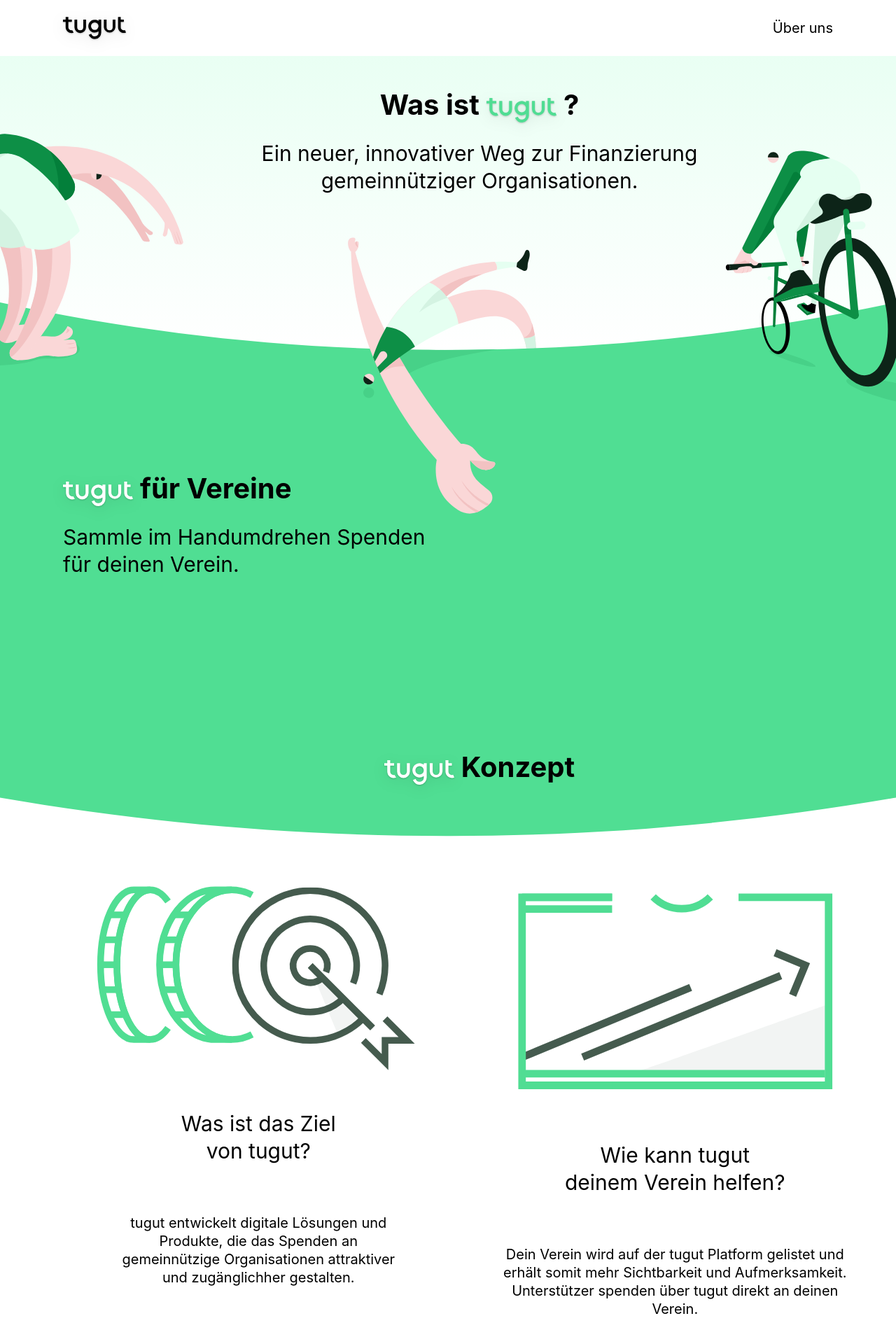
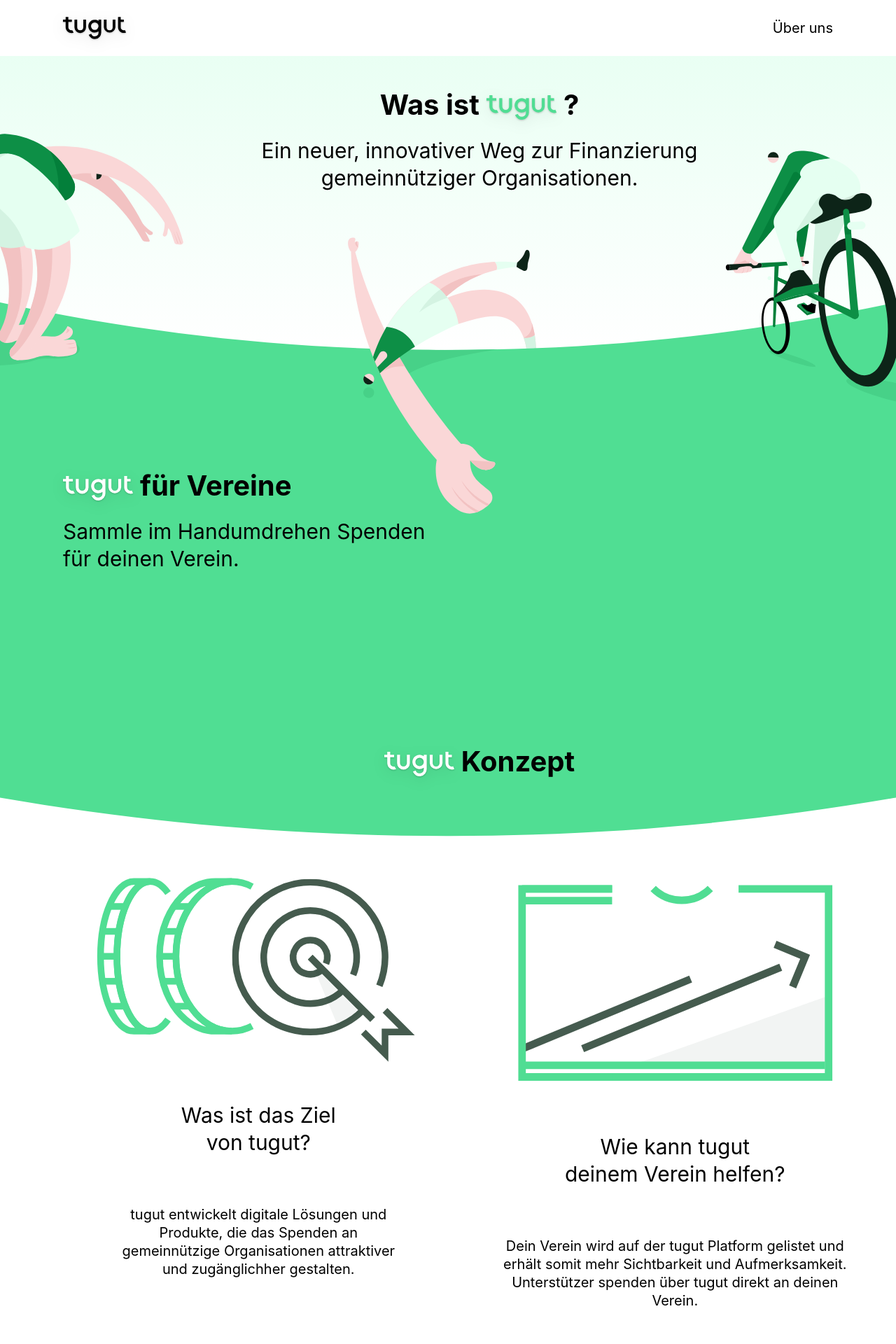
Before and after one commit to tugut-de/site, a Jekyll site: the page built from index.html, in a window 1280 px wide. Shown: the top 1920 px of the page at 70% size. Built offline with Jekyll 4.4.1, drawn with Linux system fonts in a browser that asks for light colours; nearby versions of some CDN libraries.

Commit message:
improve fonts

```diff
--- a/_sass/base.scss
+++ b/_sass/base.scss
@@ -2,7 +2,7 @@
 $content-width: 1170px;
 
 // Fonts and sizes
-$font: -apple-system, BlinkMacSystemFont, "Segoe UI", Roboto, Helvetica, Arial, sans-serif, "Apple Color Emoji", "Segoe UI Emoji", "Segoe UI Symbol";
+$font: -apple-system, "Avenir Next", "Segoe UI", Roboto, Helvetica, Arial, sans-serif, "Apple Color Emoji", "Segoe UI Emoji", "Segoe UI Symbol";
 $primary-text-color: #000000;
 
 html {
--- a/_sass/layout.scss
+++ b/_sass/layout.scss
@@ -98,14 +98,14 @@
 
 .text-logo {
 	padding: 0 10px 0 10px;
-	margin-top: 10px;
+	margin-top: 6px;
 	height: 35px;
 	filter: drop-shadow(0px 5px 10px rgba(0,0,0,0.1)) drop-shadow(0px 1px 1px rgba(0,0,0,0.2))
 }
 
 .text-logo-left {
 	padding: 0 10px 0 0;
-	margin-top: 10px;
+	margin-top: 6px;
 	height: 35px;
 	filter: drop-shadow(0px 5px 10px rgba(0,0,0,0.1)) drop-shadow(0px 1px 1px rgba(0,0,0,0.2))
 }
```
